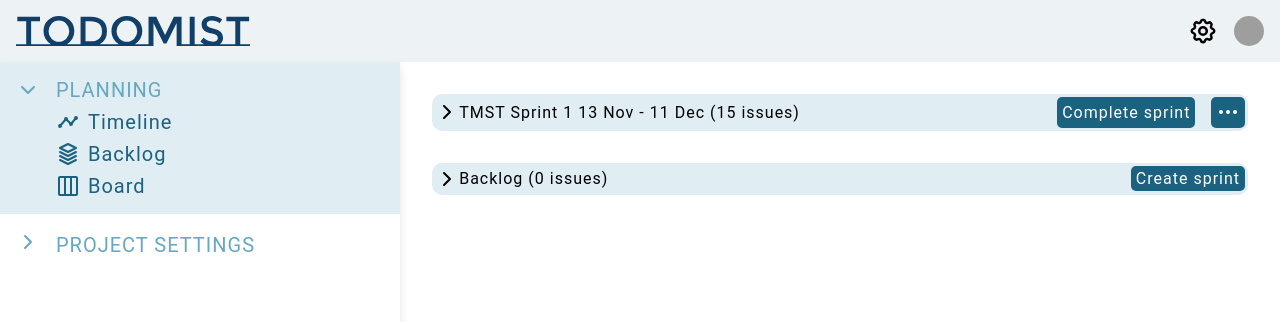
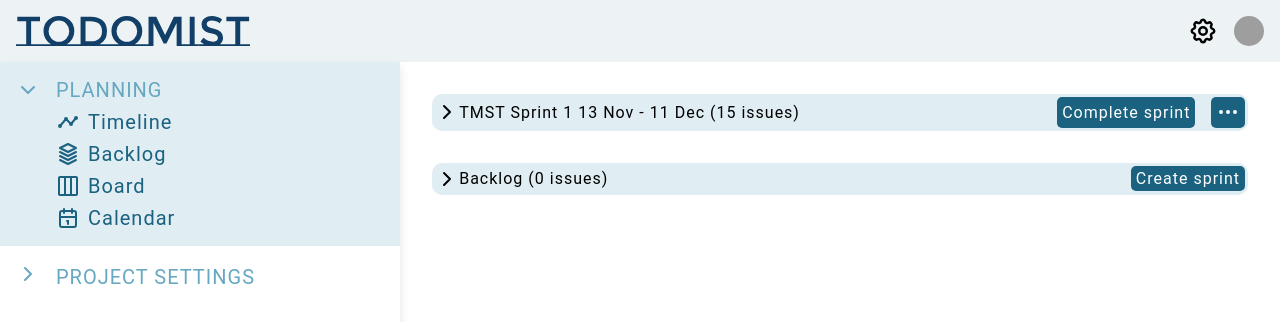
Before and after one commit to kp2129/todomist, a React (Create React App) app in the folder frontend/: page / in a window 1280 px wide. Both pictures are taken after a click on the button 28 px from the left and 90 px from the top of the page. Shown: the top 322 px of the page. Built offline with nearby package versions, Linux system fonts and the light colour scheme; grey boxes are pictures that could not be loaded.

Commit message:
TMST-18 finished
Page swapper finished, now you can add your pages to the sidebar and change to them

```diff
--- a/frontend/src/App.js
+++ b/frontend/src/App.js
@@ -1,21 +1,39 @@
 
-import React from 'react';
+import React, { useState } from 'react';
 import './style/index.css';
 import View from "./components/View"
 import Aside from './components/aside';
 import Navbar from './components/navbar';
 import Backlog from './components/pages/backlog';
+import Calendar from './components/pages/Calendar';
+import NotFound from './components/pages/NotFound';
 
 export default function App() {
+  const [selectedPage, setSelectedPage] = useState('backlog');
+
+  const pages = {
+    calendar: <Calendar />,
+    backlog: <Backlog />,
+  };
+
+  function switchPage(pageName){
+    setSelectedPage(pageName);
+  }
+
   return (
     <>
 
-    <View />
+      <View />
 
       <Navbar />
       <main>
-        <Aside />
-        <Backlog />
+        <Aside switchPage={switchPage}/>
+        {(selectedPage in pages) ?
+          pages[selectedPage]
+        :
+          <NotFound />
+        }
+
       </main>
 
     </>
--- a/frontend/src/components/aside.js
+++ b/frontend/src/components/aside.js
@@ -1,8 +1,8 @@
 import React, { useState } from 'react';
 import '../style/index.css';
-import { IconChevronDown, IconChevronRight, IconTimeline, IconColumns3, IconStack3 } from '@tabler/icons-react';
+import { IconChevronDown, IconChevronRight, IconTimeline, IconColumns3, IconStack3, IconCalendar } from '@tabler/icons-react';
 
-function Aside() {
+function Aside(props) {
   const [sections, setSections] = useState({ timeline: false, example: false });
 
   const handleToggleSection = (section) => {
@@ -26,9 +26,10 @@
             <p>PLANNING</p>
 
               <div className={(sections.timeline) ? 'inner-data' : 'hidden'}>
-                <p><IconTimeline /> Timeline</p>
-                <p><IconStack3 /> Backlog</p>
-                <p><IconColumns3 /> Board</p>
+                <p onClick={() => props.switchPage('timeline')}><IconTimeline /> Timeline</p>
+                <p onClick={() => props.switchPage('backlog')}><IconStack3/> Backlog</p>
+                <p onClick={() => props.switchPage('board')}><IconColumns3 /> Board</p>
+                <p onClick={() => props.switchPage('calendar')}><IconCalendar /> Calendar</p>
               </div>
 
           </div>
--- /dev/null
+++ b/frontend/src/components/pages/Calendar.js
@@ -0,0 +1,7 @@
+import React from 'react';
+
+export default function Calendar() {
+  return (
+    <div>Calendar</div>
+  )
+}
--- /dev/null
+++ b/frontend/src/components/pages/NotFound.js
@@ -0,0 +1,14 @@
+import React from 'react'
+
+export default function NotFound() {
+  return (
+    <div class="flex items-center justify-center bg-gray-100 grow">
+        <div class="bg-white shadow-md rounded-lg p-6">
+            <h1 class="text-4xl font-bold text-red-500 mb-4">404</h1>
+            <p class="text-lg text-gray-700">Oops! Page not found.</p>
+            <p class="text-sm text-gray-500">The page you are looking for might have been removed or doesn't exist.</p>
+        </div>
+    </div>
+
+  )
+}
--- a/frontend/src/style/index.css
+++ b/frontend/src/style/index.css
@@ -131,12 +131,18 @@
 }
 
 .inner-data > p {
+    &:hover{
+        color: #62a9c7;
+    }
+
     user-select: none;
     cursor: pointer;
     color: #1A6280;
     display: flex;
     align-items: center;
     gap: 0.5rem;
+
+    transition: 0ms;
 }
 
 
```
